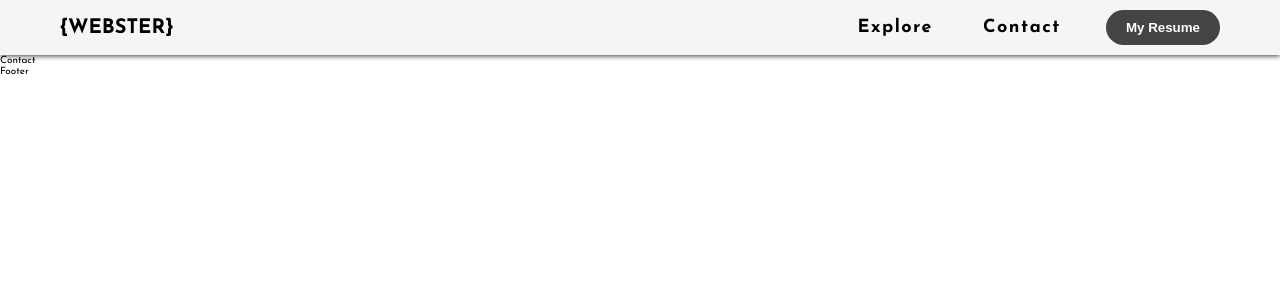
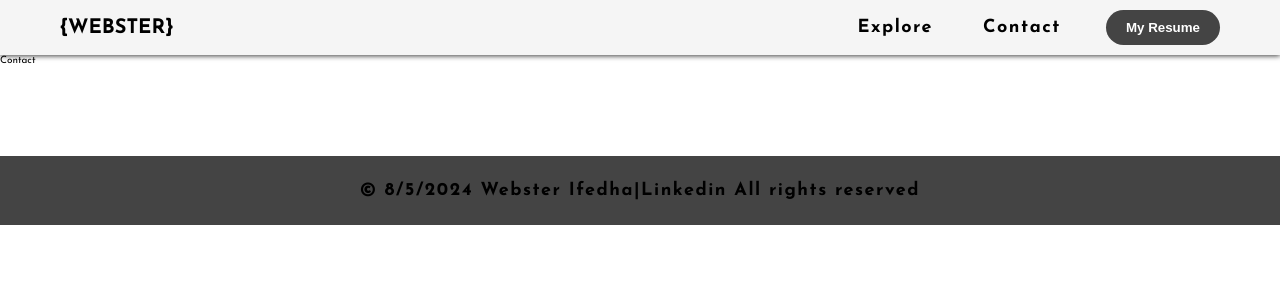
Before and after one commit to WeBstwr/webster_portfolio, a React (Vite) app: page /contact in a window 1280 px wide. Shown: the top 300 px of the page. Built offline with nearby package versions, Linux system fonts and the light colour scheme.

Commit message:
create footer
I have created the footer

```diff
--- a/src/components/Footer/Footer.jsx
+++ b/src/components/Footer/Footer.jsx
@@ -1,7 +1,24 @@
-import React from "react";
+import "./footer.css";
+import today from "../../utils/date.js";
 
-function Footer() {
-  return <div>Footer</div>;
-}
+const Footer = () => {
+  return (
+    <div className="footer">
+      <p>
+        &copy; {today()}{" "}
+        <a href="https://github.com/WeBstwr" target="_blank">
+          Webster Ifedha|
+          <a
+            href="https://www.linkedin.com/in/webster-safala-9147a2245/"
+            target="_blank"
+          >
+            Linkedin
+          </a>
+        </a>{" "}
+        All rights reserved
+      </p>
+    </div>
+  );
+};
 
 export default Footer;
--- /dev/null
+++ b/src/components/Footer/footer.css
@@ -0,0 +1,18 @@
+.footer {
+  display: grid;
+  place-content: center;
+  background-color: var(--first-color);
+  padding: 2.5rem;
+  margin-top: 9rem;
+}
+
+.footer p {
+  letter-spacing: 1.5px;
+  font-size: 1.8rem;
+  font-weight: bold;
+}
+
+.footer a {
+  color: black;
+  text-decoration: none;
+}
--- /dev/null
+++ b/src/utils/date.js
@@ -0,0 +1,9 @@
+const today = () => {
+  const date = new Date();
+  const day = date.getDate();
+  const month = date.getMonth() + 1;
+  const year = date.getFullYear();
+  return `${month}/${day}/${year}`;
+};
+
+export default today;
```
